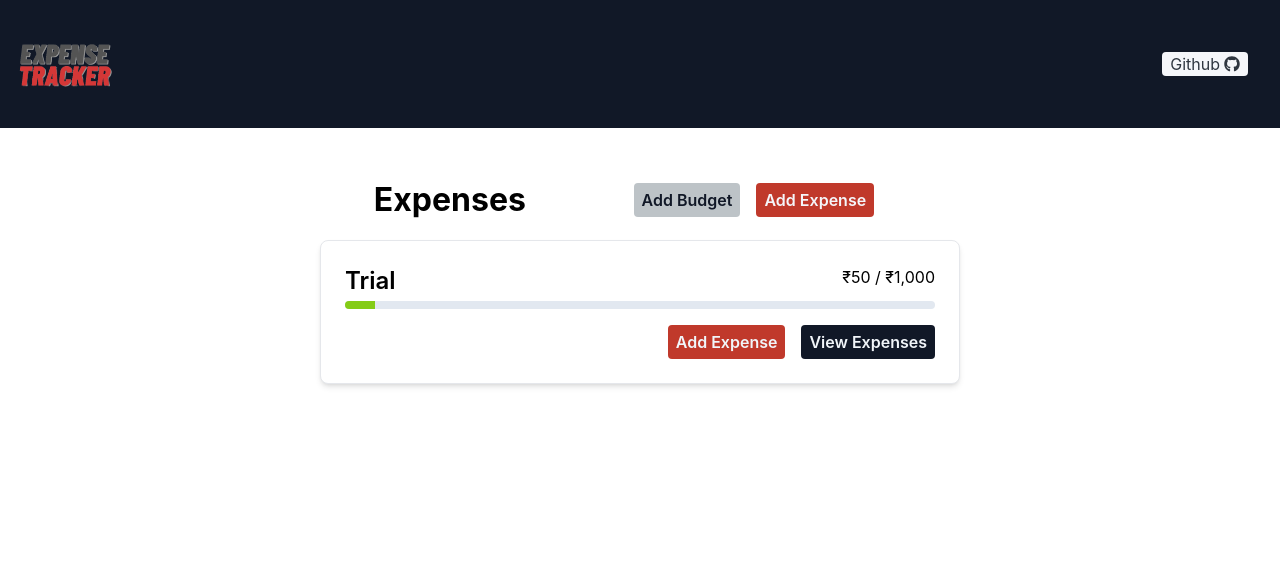
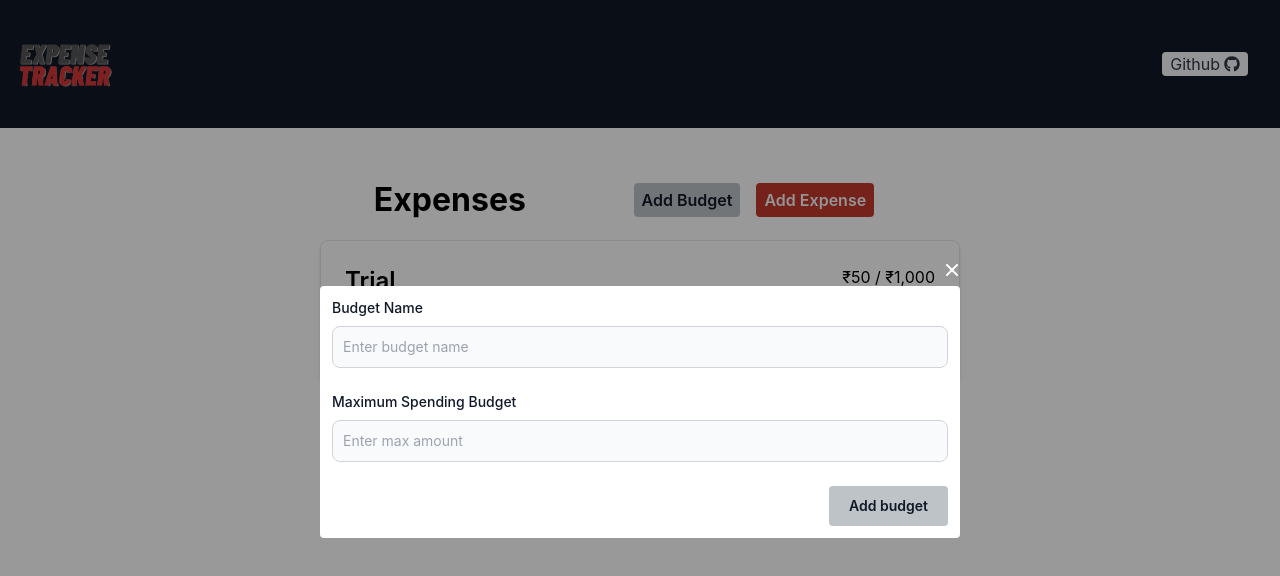
Before and after one commit to anshulghogre4/expense-tracker-react, a React (Create React App) app: page / in a window 1280 px wide. Both pictures are taken after a click on the button "Add Budget". Shown: the top 576 px of the page. Built offline with nearby package versions, Linux system fonts and the light colour scheme.

Commit message:
fifth commit added AddBudgetModal

```diff
--- a/src/App.js
+++ b/src/App.js
@@ -1,24 +1,28 @@
-import React from "react";
+import React, { useState } from "react";
 import "./App.css"
 import Navbar from "./Components/Navbar";
 import Cards from "./Components/Cards";
+import AddBudgetModel from "./Components/AddBudgetModel";
 
 
 
 
 function App() {
+
+  const [showAddBudgetModel, setShowAddBudgetModel] = useState(false)
+
   return (
     <div className="App">
       <Navbar/>
-
       <div className="flex flex-row justify-around items-center mx-[20rem]   ">
             <h1 className="text-[2rem] font-bold">Expenses</h1>
        <div className="flex flex-row justify-around items-center space-x-4 mr-8">
-        <button className="bg-[#bdc3c7] text-gray-900 font-semibold rounded px-[0.5rem] py-[0.3rem]"> Add Budget</button>
+        <button className="bg-[#bdc3c7] text-gray-900 font-semibold rounded px-[0.5rem] py-[0.3rem]" onClick={()=>setShowAddBudgetModel(true)}> Add Budget</button>
         <button className="bg-[#c0392b] text-[#f5f6fa] font-semibold  rounded px-[0.5rem] py-[0.3rem] ">Add Expense</button>
         </div>
       </div>
       <Cards  title={"Trial"} amount={50} maxAmount={1000} />
+      <AddBudgetModel show={showAddBudgetModel} onClose={()=>setShowAddBudgetModel(false)}/>
     </div>
   );
 }
--- /dev/null
+++ b/src/Components/AddBudgetModel.js
@@ -0,0 +1,45 @@
+import React from 'react'
+import {RiCloseLine} from "react-icons/ri"
+
+const AddBudgetModel = ({show, onClose}) => {
+    if (!show) {
+        return null;
+    }
+
+    const handleClose =(e)=>{
+        if(e.target.id === "closeAddModal")
+         {onClose();}
+    }
+
+    const handleSubmit=(e)=>{
+        e.preventDefault();
+    }
+
+
+  return (
+    <div className='fixed inset-0 bg-black/[0.4] flex justify-center items-center' id="closeAddModal" onClick={handleClose}>
+            <div className="w-[40rem] flex flex-col">
+                <button className='scale-150 text-white place-self-end mb-[0.5rem]' onClick={()=>onClose()} ><RiCloseLine/></button>
+            <div className="bg-white p-3 rounded ">
+
+<form onSubmit={handleSubmit} className="flex flex-col" >
+  <div class="mb-6">
+    <label for="text" class="block mb-2 text-sm font-medium text-gray-900 dark:text-white">Budget Name</label>
+    <input type="text" id="text" class="bg-gray-50 border border-gray-300 text-gray-900 text-sm rounded-lg focus:ring-blue-500 focus:border-blue-500 block w-full p-2.5 dark:bg-gray-700 dark:border-gray-600 dark:placeholder-gray-400 dark:text-white dark:focus:ring-blue-500 dark:focus:border-blue-500" placeholder="Enter budget name" required/>
+  </div>
+  <div class="mb-6">
+    <label for="number" class="block mb-2 text-sm font-medium text-gray-900 dark:text-white">Maximum Spending Budget</label>
+    <input type="number" id="number" step={0.01} min={0} placeholder ="Enter max amount" class="bg-gray-50 border border-gray-300 text-gray-900 text-sm rounded-lg focus:ring-blue-500 focus:border-blue-500 block w-full p-2.5 dark:bg-gray-700 dark:border-gray-600 dark:placeholder-gray-400 dark:text-white dark:focus:ring-blue-500 dark:focus:border-blue-500" required/>
+  </div>
+
+  <button type="submit" class=" bg-[#bdc3c7] text-gray-900 font-semibold hover:bg-gray-800 hover:text-white focus:ring-4 focus:outline-none focus:ring-blue-300  rounded text-sm w-full sm:w-auto px-5 py-2.5 text-center dark:bg-blue-600 dark:hover:bg-blue-700 dark:focus:ring-blue-800 place-self-end ">Add budget</button>
+</form>
+
+            </div>
+            </div>
+
+        </div>
+  )
+}
+
+export default AddBudgetModel
```
